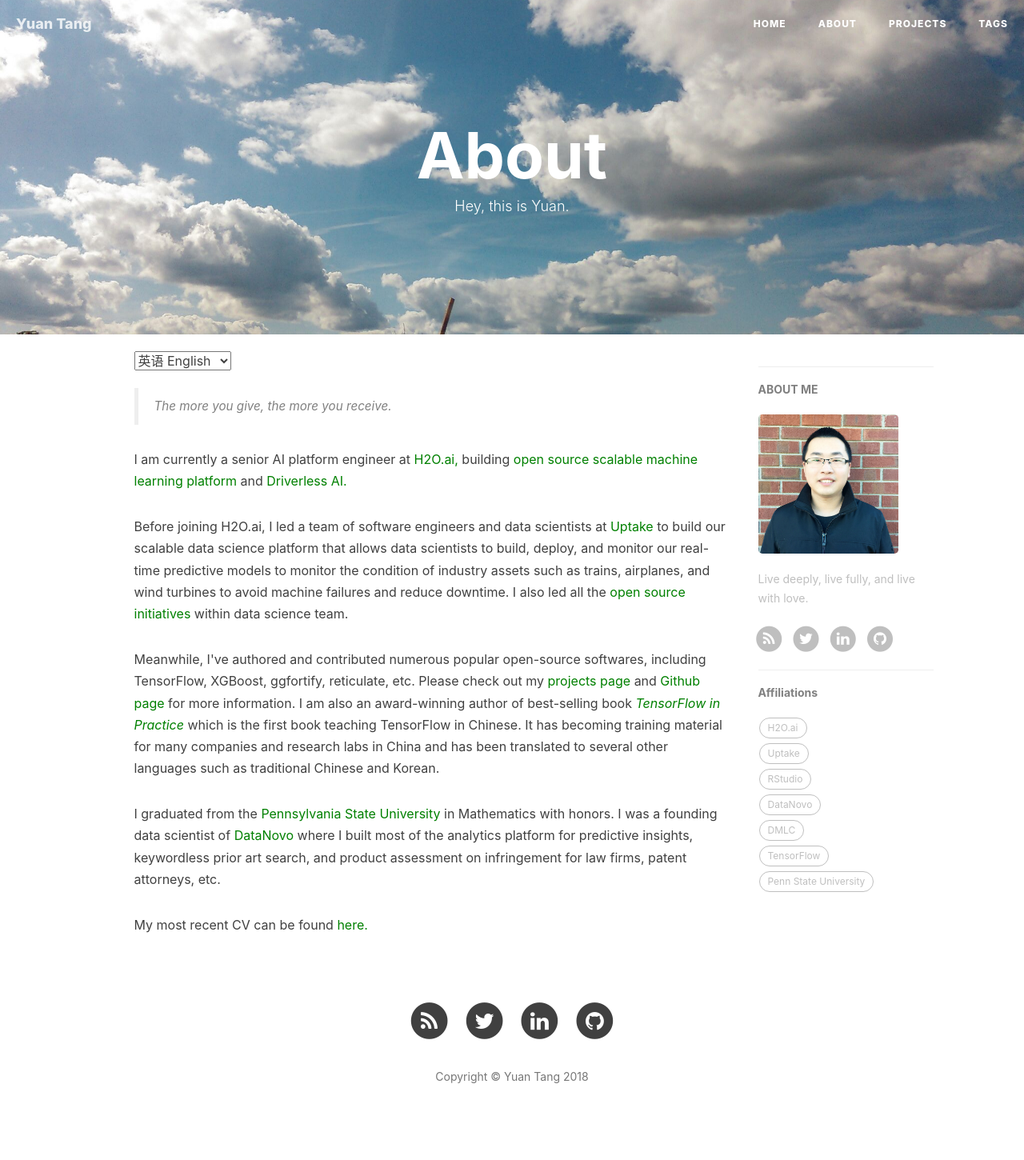
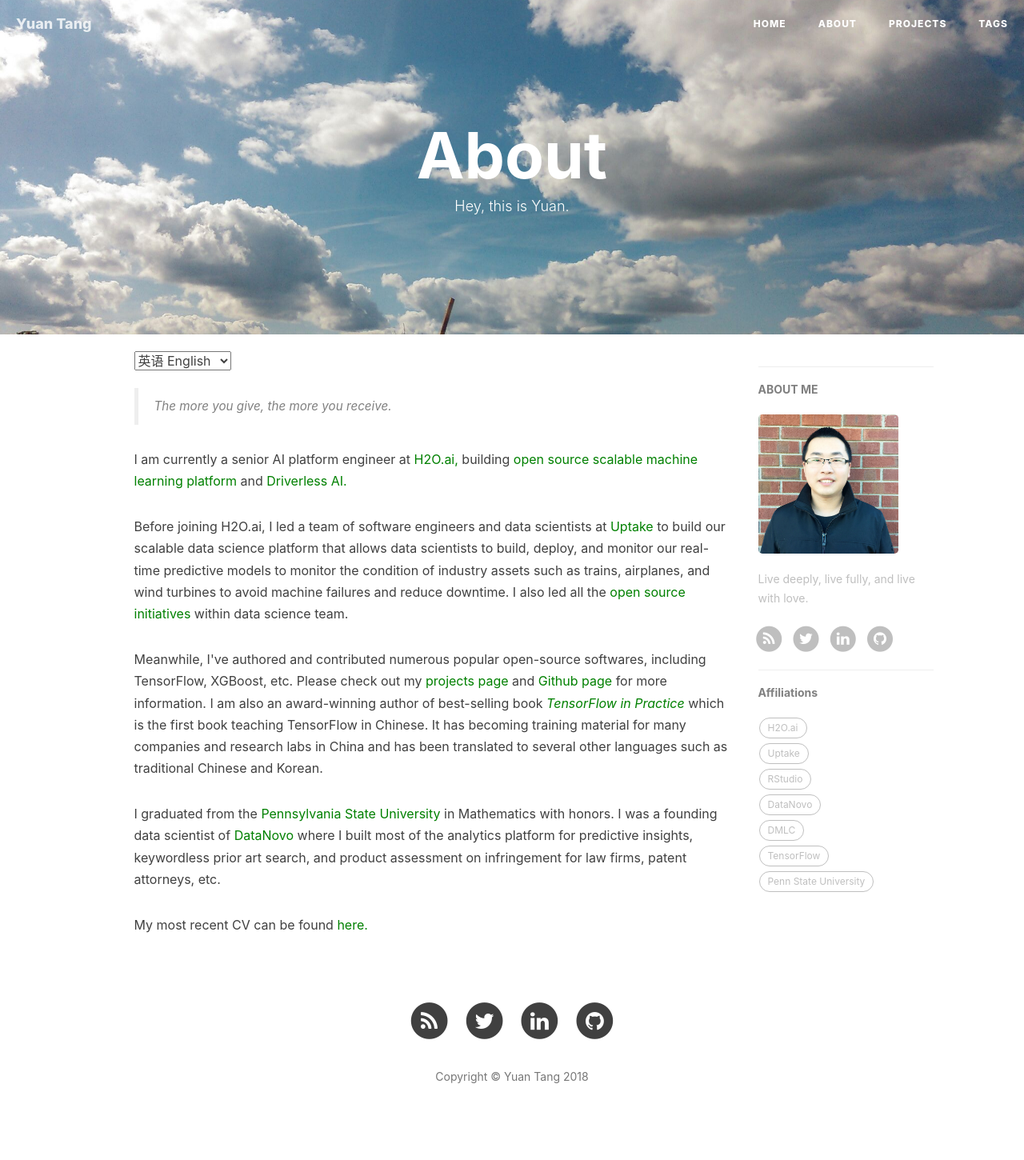
Before and after one commit to terrytangyuan/terrytangyuan.github.com, a Jekyll site: the page built from about.html, in a window 1280 px wide. Shown: the whole page at 80% size. Built offline with Jekyll 4.4.1, drawn with Linux system fonts in a browser that asks for light colours; nearby versions of some CDN libraries; comment, search, counter and statistics services are not loaded.

Commit message:
Minor update

```diff
--- a/about.html
+++ b/about.html
@@ -49,7 +49,7 @@
     </p>
 
     <p>Meanwhile, I've authored and contributed numerous popular open-source
-      softwares, including TensorFlow, XGBoost, ggfortify, reticulate, etc. Please check out my
+      softwares, including TensorFlow, XGBoost, etc. Please check out my
       <a href="http://terrytangyuan.github.io/projects/" style="color:green";>
         projects page
       </a> and
@@ -118,7 +118,7 @@
       的负责人。
     </p>
 
-    <p>与此同时，我一直积极参与开源软件的开发，包括 TensorFlow、XGBoost、MXNet、ggfortify、reticulate等。请点击
+    <p>与此同时，我一直积极参与开源软件的开发，包括 TensorFlow、XGBoost、MXNet等。请点击
       <a href="http://terrytangyuan.github.io/projects/" style="color:green";>
         Projects页面
       </a>
```
